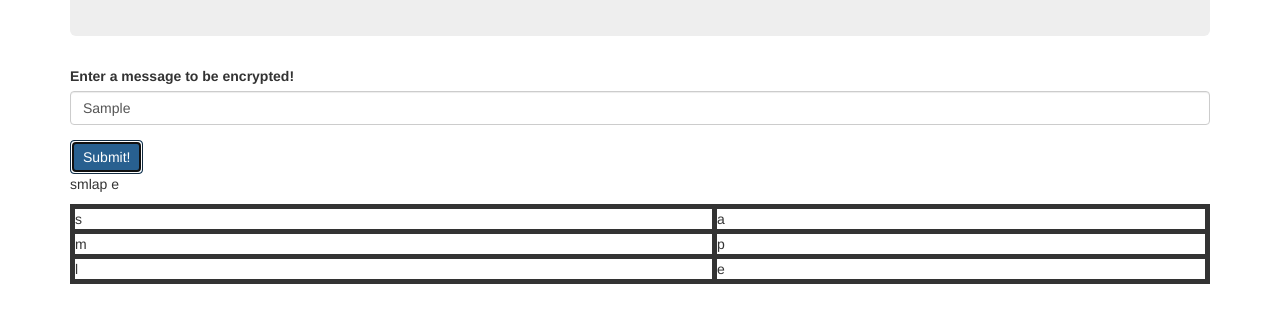
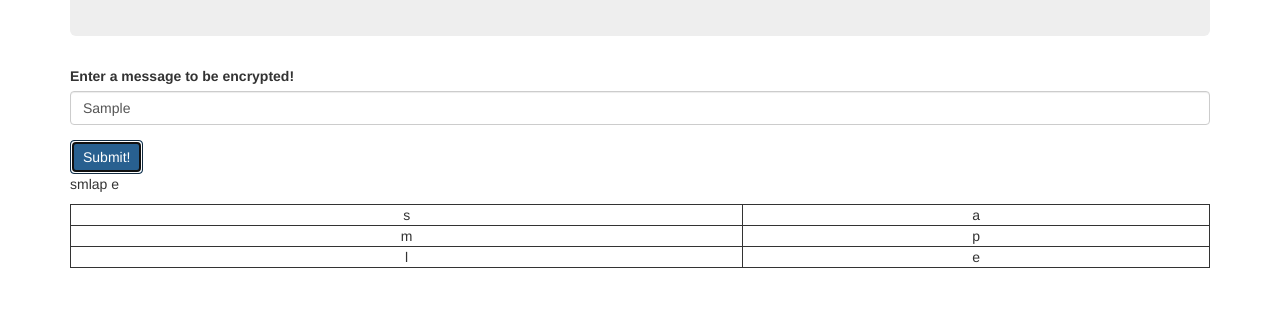
Before and after one commit to ElysiaAvery/cryptosquare, a plain HTML site: page index.html in a window 1280 px wide. Both pictures are taken after typing "Sample" into the empty fields and a click on the button "Submit!". Shown: the part 159-482 px from the top of the page. Drawn offline with Linux system fonts and the light colour scheme.

Commit message:
add styling to table

```diff
--- a/css/styles.css
+++ b/css/styles.css
@@ -4,10 +4,11 @@
 
 table tr{
   border-style: solid;
-  border-width: 5px;
+  border-width: thin;
 }
 
 table td{
+  text-align: center;
   border-style: solid;
-  border-width: 5px;
+  border-width: thin;
 }
```
